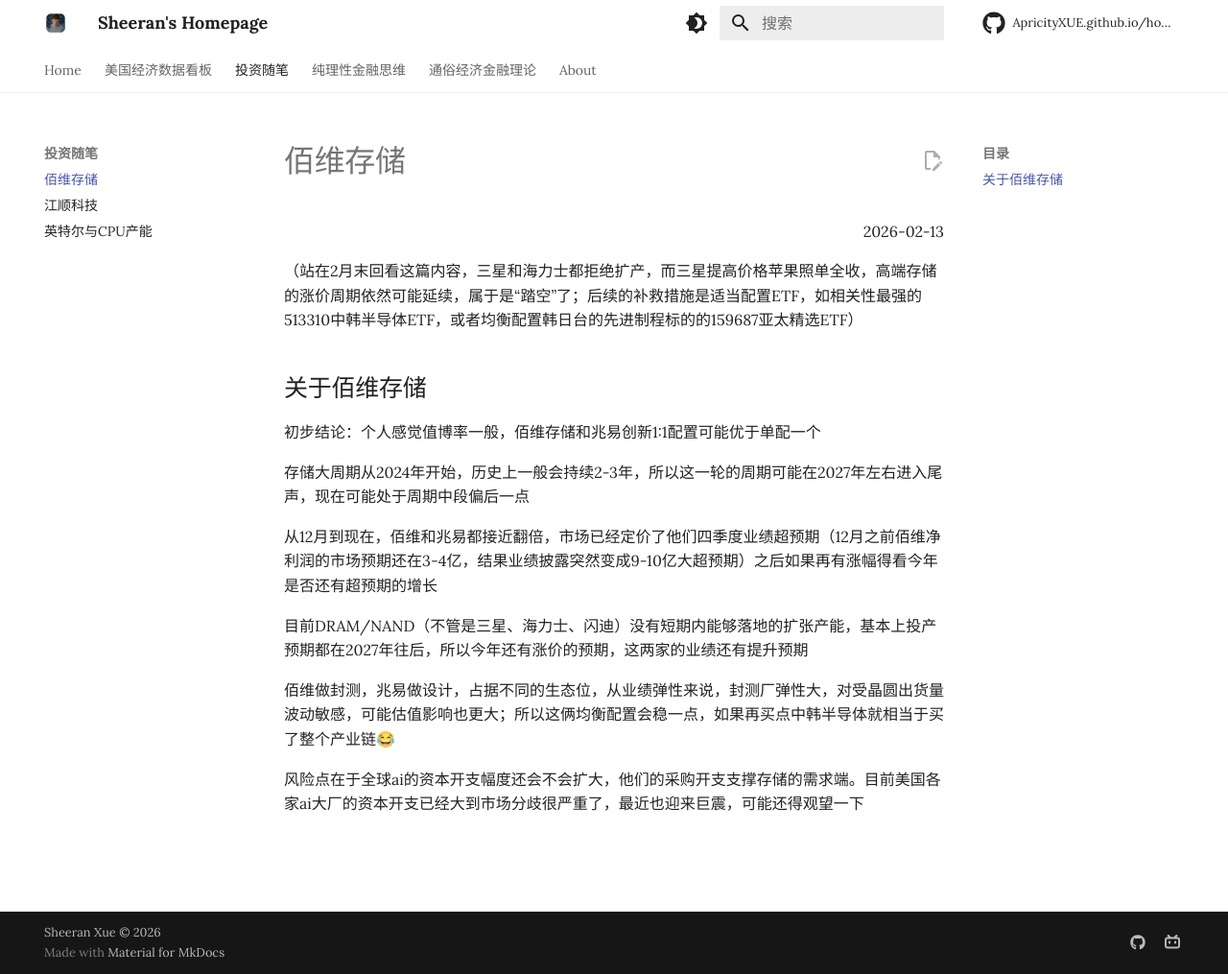
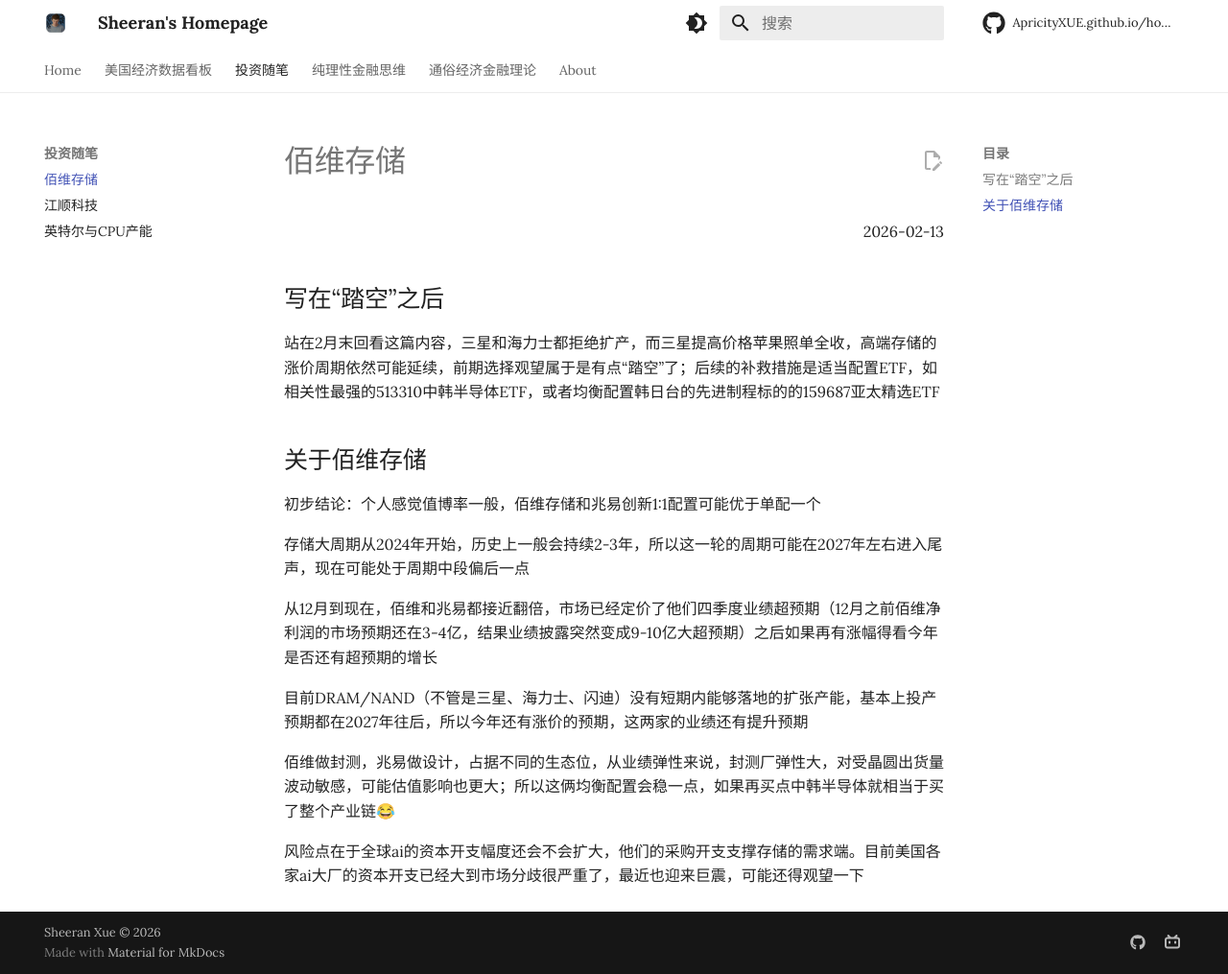
Before and after one commit to ApricityXUE/homepage, an MkDocs documentation site: the page built from docs/投资随笔/佰维存储.md, in a window 1280 px wide and 1015 px high. Shown: the whole window at 96% size. Built offline with MkDocs 1.6.1 and Material for MkDocs 9.7.7, drawn with Linux system fonts in a browser that asks for light colours; some web fonts are replaced; comment, search, counter and statistics services are not loaded.

Commit message:
Update 佰维存储.md

```diff
--- a/docs/投资随笔/佰维存储.md
+++ b/docs/投资随笔/佰维存储.md
@@ -1,6 +1,8 @@
 <div style="text-align: right;">2026-02-13</div>
 
-（站在2月末回看这篇内容，三星和海力士都拒绝扩产，而三星提高价格苹果照单全收，高端存储的涨价周期依然可能延续，属于是“踏空”了；后续的补救措施是适当配置ETF，如相关性最强的513310中韩半导体ETF，或者均衡配置韩日台的先进制程标的的159687亚太精选ETF）
+## 写在“踏空”之后
+
+站在2月末回看这篇内容，三星和海力士都拒绝扩产，而三星提高价格苹果照单全收，高端存储的涨价周期依然可能延续，前期选择观望属于是有点“踏空”了；后续的补救措施是适当配置ETF，如相关性最强的513310中韩半导体ETF，或者均衡配置韩日台的先进制程标的的159687亚太精选ETF
 
 ## 关于佰维存储
 
```
